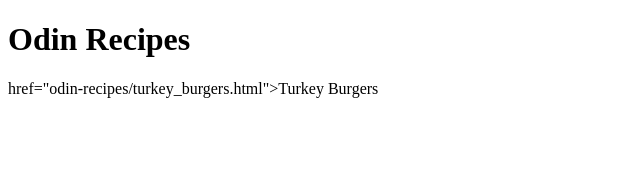
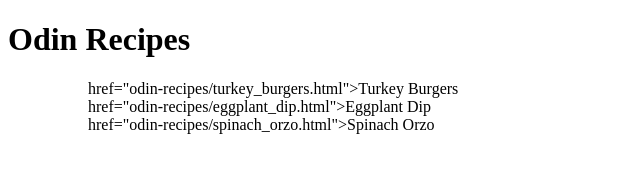
Before and after one commit to nadavkurtz/odin-recipes, a plain HTML site: page index.html in a window 1280 px wide. Shown: the whole page, without its empty margins (0-640 px from the left). Drawn offline with Linux system fonts and the light colour scheme.

Commit message:
feat: add links to all recipe pages in index.html

```diff
--- a/index.html
+++ b/index.html
@@ -6,7 +6,10 @@
     </head>
     <body>
         <h1>Odin Recipes</h1>
-        <a>href="odin-recipes/turkey_burgers.html">Turkey Burgers</a>
+        <ol>
+            <ul><a>href="odin-recipes/turkey_burgers.html">Turkey Burgers</a></ul>
+            <ul><a>href="odin-recipes/eggplant_dip.html">Eggplant Dip</a></ul>
+            <ul><a>href="odin-recipes/spinach_orzo.html">Spinach Orzo</a></ul>
+        </ol>
     </body>
-
 </html>
```
